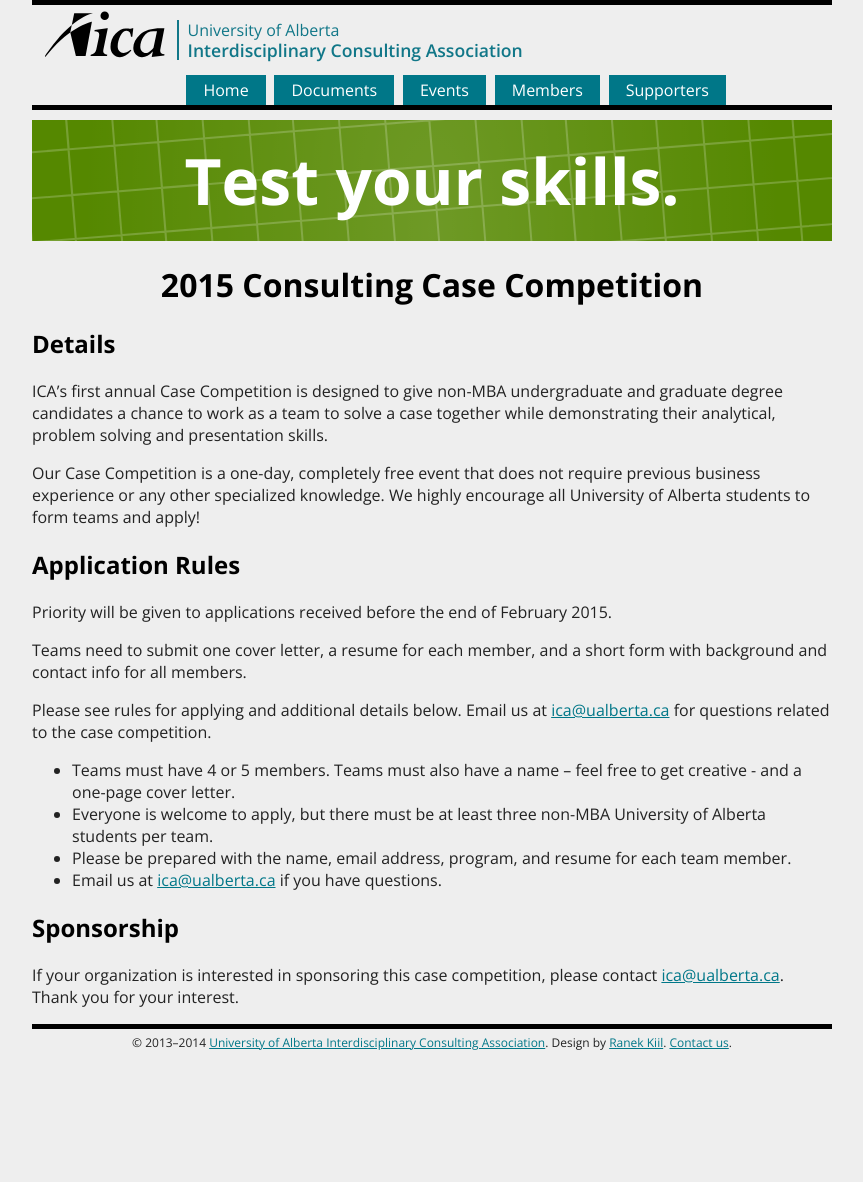
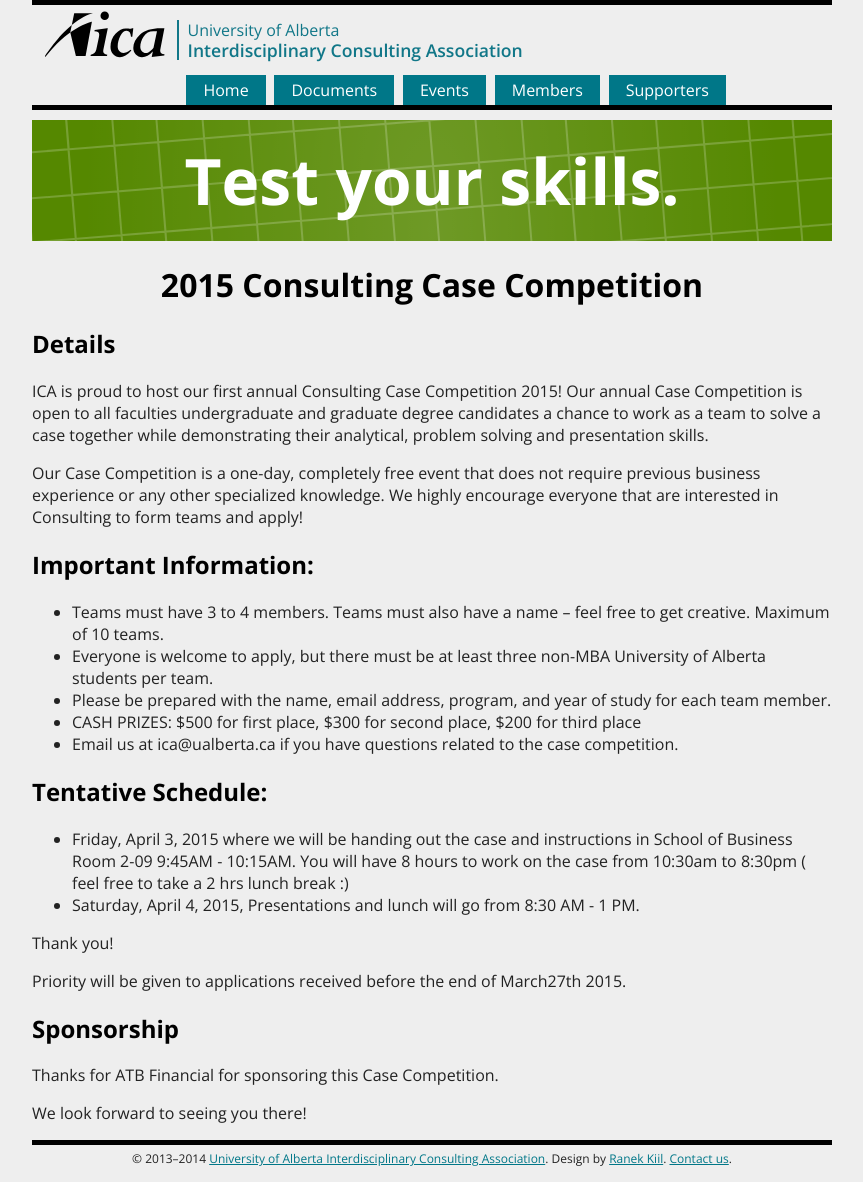
Before and after one commit to UAlbertaConsulting/ica.ualberta.ca, a Jekyll site: the page built from pages/case-competition.md, in a window 1280 px wide. Shown: the whole page, without its empty margins (208-1071 px from the left). Built offline with Jekyll 4.4.1, drawn with Linux system fonts in a browser that asks for light colours; comment, search, counter and statistics services are not loaded; before the commit the page ends 1066 px from its top, so only the background shows below that.

Commit message:
Updated case competition details

```diff
--- a/pages/case-competition.md
+++ b/pages/case-competition.md
@@ -10,23 +10,28 @@ tagline_color: "#580"
 
 ## Details
 
-ICA’s first annual Case Competition is designed to give non-MBA undergraduate and graduate degree candidates a chance to work as a team to solve a case together while demonstrating their analytical, problem solving and presentation skills.
+ICA is proud to host our first annual Consulting Case Competition 2015! Our annual Case Competition is open to all faculties undergraduate and graduate degree candidates a chance to work as a team to solve a case together while demonstrating their analytical, problem solving and presentation skills.
 
-Our Case Competition is a one-day, completely free event that does not require previous business experience or any other specialized knowledge. We highly encourage all University of Alberta students to form teams and apply!
+Our Case Competition is a one-day, completely free event that does not require previous business experience or any other specialized knowledge. We highly encourage everyone that are interested in Consulting to form teams and apply!
 
-## Application Rules
+## Important Information:
 
-Priority will be given to applications received before the end of February 2015.
+* Teams must have 3 to 4 members. Teams must also have a name – feel free to get creative. Maximum of 10 teams.
+* Everyone is welcome to apply, but there must be at least three non-MBA University of Alberta students per team.
+* Please be prepared with the name, email address, program, and year of study for each team member.
+* CASH PRIZES: $500 for first place, $300 for second place, $200 for third place
+* Email us at ica@ualberta.ca if you have questions related to the case competition.
 
-Teams need to submit one cover letter, a resume for each member, and a short form with background and contact info for all members.
+## Tentative Schedule:
+* Friday, April 3, 2015 where we will be handing out the case and instructions in School of Business Room 2-09 9:45AM - 10:15AM. You will have 8 hours to work on the case from 10:30am to 8:30pm ( feel free to take a 2 hrs lunch break :)
+* Saturday, April 4, 2015, Presentations and lunch will go from 8:30 AM - 1 PM.
 
-Please see rules for applying and additional details below. Email us at [ica@ualberta.ca](mailto:ica@ualberta.ca) for questions related to the case competition.
+Thank you!
 
-- Teams must have 4 or 5 members. Teams must also have a name – feel free to get creative - and a one-page cover letter.
-- Everyone is welcome to apply, but there must be at least three non-MBA University of Alberta students per team.
-- Please be prepared with the name, email address, program, and resume for each team member.
-- Email us at [ica@ualberta.ca](mailto:ica@ualberta.ca) if you have questions.
+Priority will be given to applications received before the end of March27th 2015.
 
 ## Sponsorship
 
-If your organization is interested in sponsoring this case competition, please contact [ica@ualberta.ca](mailto:ica@ualberta.ca). Thank you for your interest.
+Thanks for ATB Financial for sponsoring this Case Competition.
+
+We look forward to seeing you there!
```
